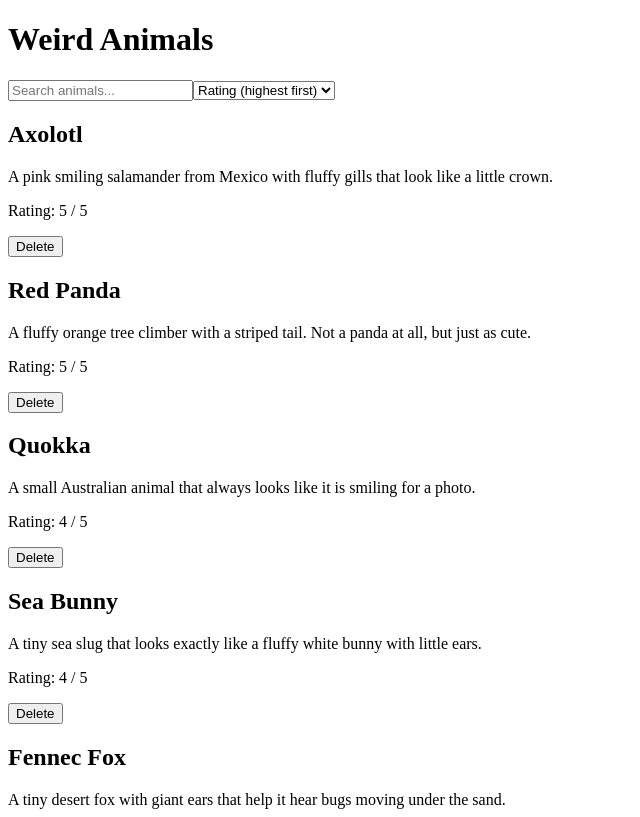
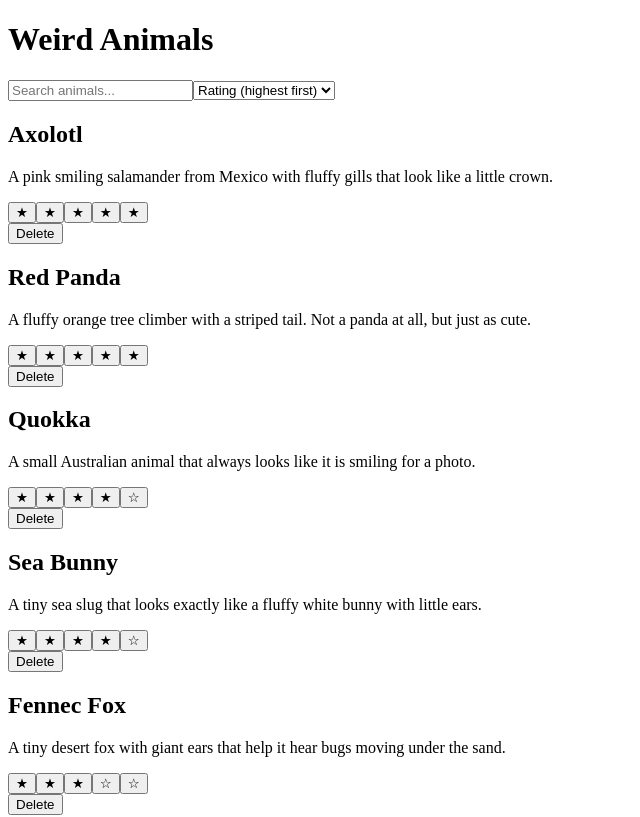
Before and after one commit to jakowczukalicja/react-animal-collection, a React (Vite) app: page / in a window 1280 px wide. Shown: the top 817 px of the page, without its empty margins (0-640 px from the left). Built offline with nearby package versions, Linux system fonts and the light colour scheme.

Commit message:
Add star rating

```diff
--- a/src/App.jsx
+++ b/src/App.jsx
@@ -11,6 +11,14 @@ function App() {
   function handleDelete(id) {
     setAnimals(animals.filter((animal) => animal.id !== id))
   }
+
+  function handleRatingChange(id, newRating) {
+  setAnimals(
+    animals.map((animal) =>
+      animal.id === id ? { ...animal, rating: newRating } : animal
+    )
+  )
+}
 
   const visibleAnimals = animals.filter((animal) =>
     animal.name.toLowerCase().includes(search.toLowerCase())
@@ -42,7 +50,12 @@ function App() {
       </select>
       <div className="animal-list">
         {sortedAnimals.map((animal) => (
-          <AnimalCard key={animal.id} animal={animal} onDelete={handleDelete}/>
+          <AnimalCard
+          key={animal.id}
+          animal={animal}
+          onDelete={handleDelete}
+          onRatingChange={handleRatingChange}
+        />
         ))}
       </div>
     </div>
--- a/src/components/AnimalCard.jsx
+++ b/src/components/AnimalCard.jsx
@@ -1,10 +1,15 @@
-function AnimalCard({ animal, onDelete }) {
+import StarRating from './StarRating'
+
+function AnimalCard({ animal, onDelete, onRatingChange }) {
   return (
     <div className="animal-card">
       {animal.image && <img src={animal.image} alt={animal.name} />}
       <h2>{animal.name}</h2>
       <p>{animal.description}</p>
-      <p>Rating: {animal.rating} / 5</p>
+      <StarRating
+        rating={animal.rating}
+        onChange={(newRating) => onRatingChange(animal.id, newRating)}
+      />
       <button onClick={() => onDelete(animal.id)}>Delete</button>
     </div>
   )
--- /dev/null
+++ b/src/components/StarRating.jsx
@@ -0,0 +1,20 @@
+function StarRating({ rating, onChange }) {
+  const stars = [1, 2, 3, 4, 5]
+
+  return (
+    <div className="star-rating">
+      {stars.map((star) => (
+        <button
+          key={star}
+          className="star"
+          onClick={() => onChange(star)}
+          aria-label={`Rate ${star} out of 5`}
+        >
+          {star <= rating ? '★' : '☆'}
+        </button>
+      ))}
+    </div>
+  )
+}
+
+export default StarRating
```
